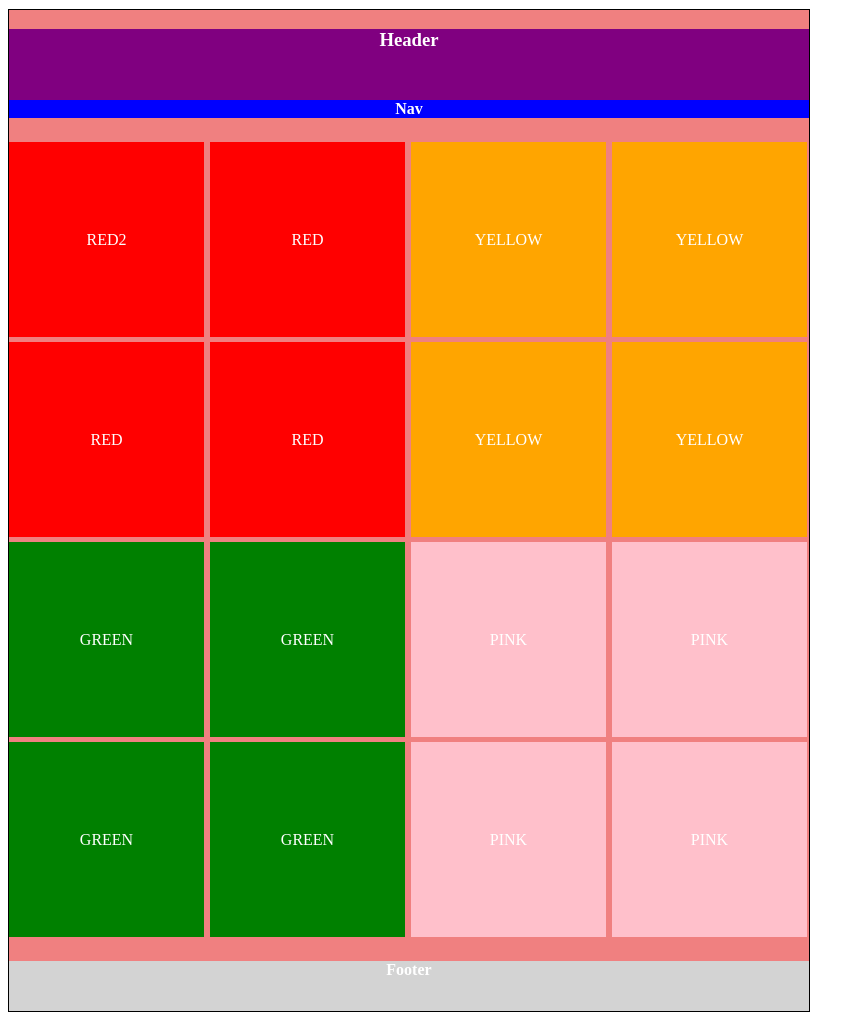
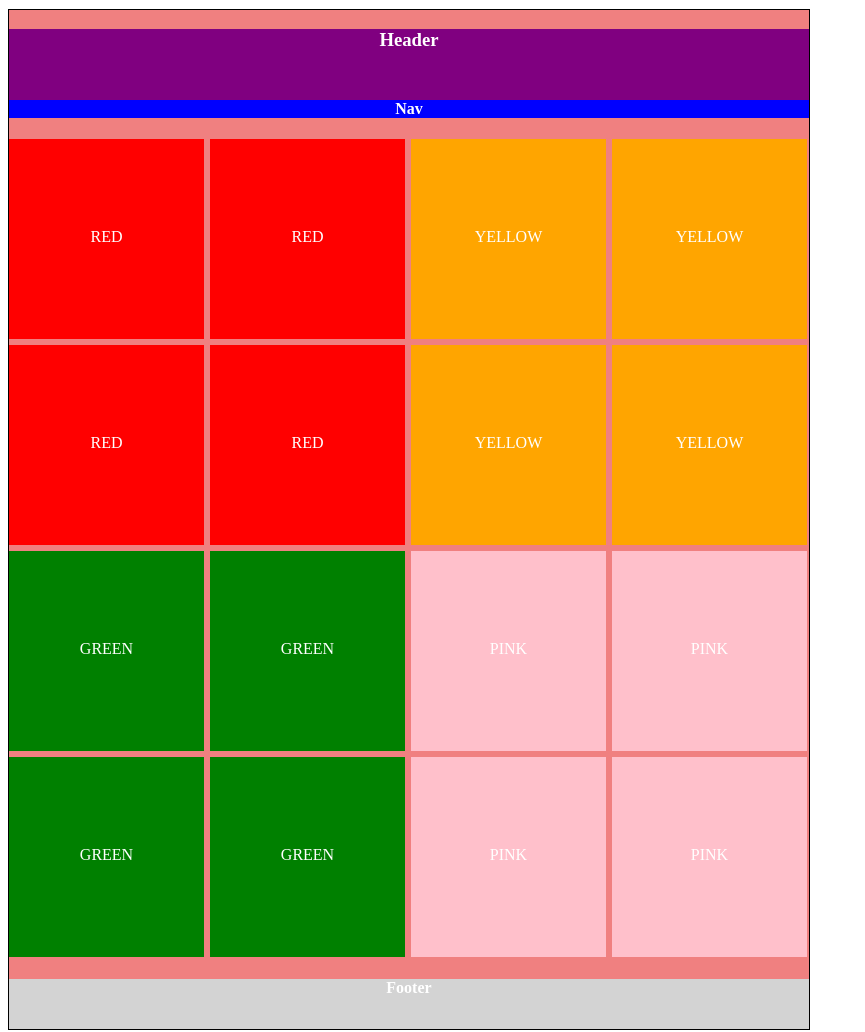
Before and after one commit to KfirLisbon/CSS, a plain HTML site: page HW2-CSS/HTML/index.html in a window 1280 px wide. Shown: the part 1180-2212 px from the top of the page, without its empty margins (0-865 px from the left). Drawn offline with Linux system fonts and the light colour scheme.

Commit message:
mionr fixes

```diff
--- a/HW2-CSS/CSS/style.css
+++ b/HW2-CSS/CSS/style.css
@@ -114,31 +114,27 @@ img {
   display: grid;
   grid-template-columns: 195px 195px 195px 195px;
   grid-template-rows: 200px 200px 200px 200px;
-  grid-column-gap: 6px;
-  align-items: center;
+  grid-gap: 6px;
+  text-align: center;
 }
 .grid .red {
   line-height: 195px;
   background-color: red;
-  text-align: center;
 }
 
 .grid .yellow {
   line-height: 195px;
   background-color: orange;
-  text-align: center;
 }
 
 .grid .pink {
   line-height: 195px;
   background-color: pink;
-  text-align: center;
 }
 
 .grid .green {
   line-height: 195px;
   background-color: green;
-  text-align: center;
 }
 
 .text {
--- a/HW2-CSS/HTML/index.html
+++ b/HW2-CSS/HTML/index.html
@@ -60,7 +60,7 @@
         <h4>Nav</h4>
       </div>
       <div class="grid">
-        <div class="red"><span class="text">red2</span></div>
+        <div class="red text">red</div>
         <div class="red text">red</div>
         <div class="yellow text">yellow</div>
         <div class="yellow text">yellow</div>
```
